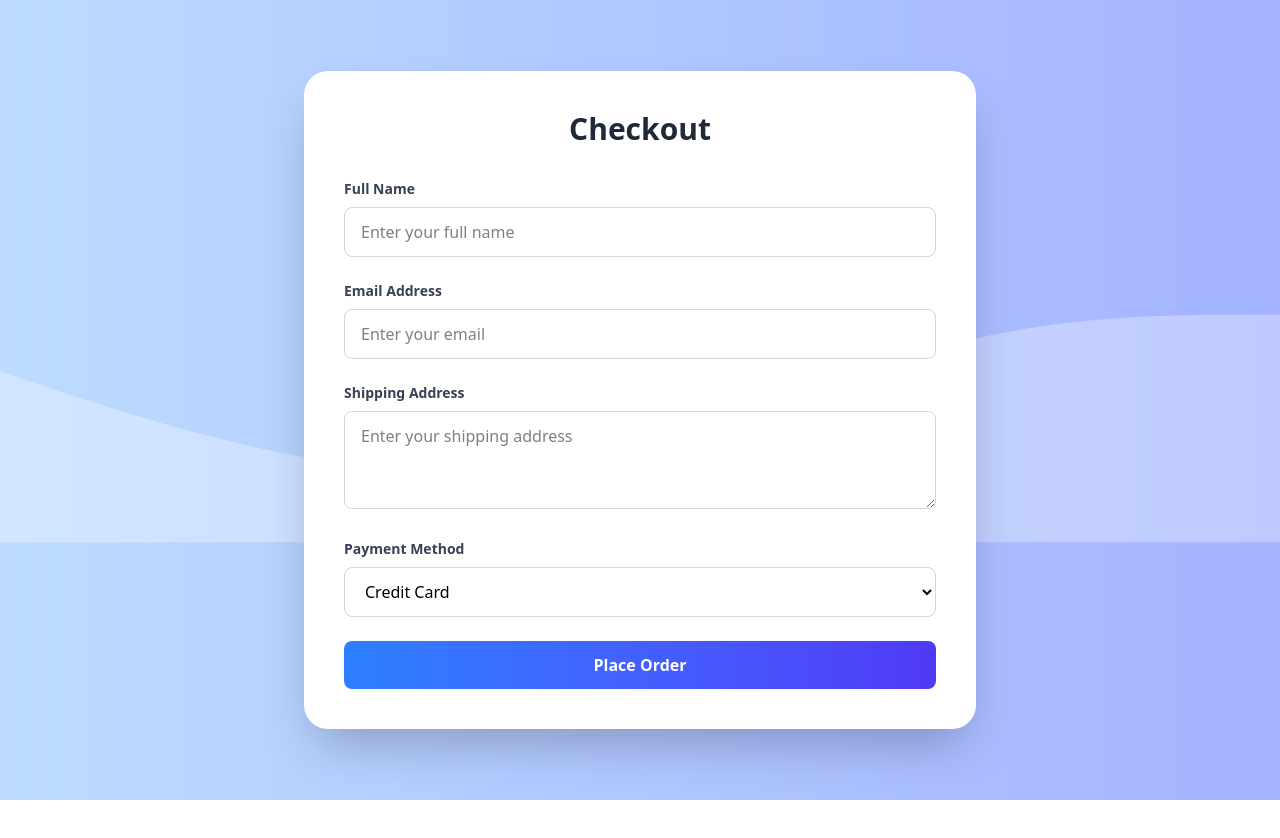
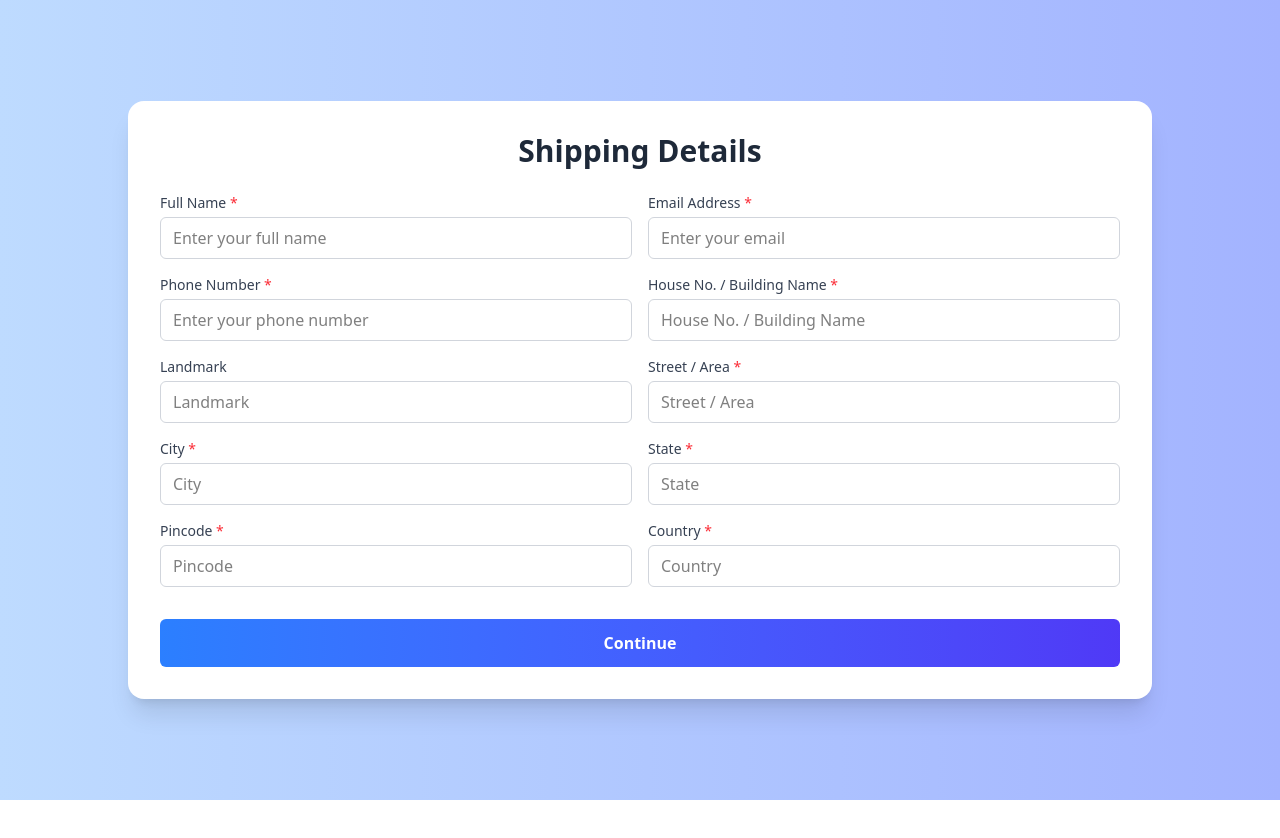
Before and after one commit to moidalam05/E-Shop-React, a React (Vite) app: page /checkout in a window 1280 px wide. Shown: the top 838 px of the page. After the commit the page ends 800 px from the top, so only its background shows below. Built offline with nearby package versions, Linux system fonts and the light colour scheme.

Commit message:
feat: Add Payment page and integrate form submission in Checkout component

```diff
--- a/src/App.jsx
+++ b/src/App.jsx
@@ -11,6 +11,7 @@ import Cart from "./pages/Cart";
 import Checkout from "./pages/Checkout";
 import Order from "./pages/Order";
 import SearchProducts from "./pages/SearchProducts";
+import Payment from "./pages/Payment";
 
 const App = () => {
   return (
@@ -28,6 +29,7 @@ const App = () => {
         </Route>
         <Route path="/checkout" element={<Checkout />} />
         <Route path="/checkout/success" element={<Order />} />
+        <Route path="/checkout/payment" element={<Payment />} />
       </Routes>
     </div>
   );
--- a/src/pages/Checkout.jsx
+++ b/src/pages/Checkout.jsx
@@ -1,85 +1,248 @@
-import React from "react";
-import { Link } from "react-router-dom";
+import React, { useState } from "react";
+import toast from "react-hot-toast";
+import { useNavigate } from "react-router-dom";
 
 const Checkout = () => {
+  const navigate = useNavigate();
+  const [formData, setFormData] = useState({
+    name: "",
+    email: "",
+    phone: "",
+    house: "",
+    street: "",
+    city: "",
+    state: "",
+    pincode: "",
+    country: "",
+    landmark: "",
+  });
+
+  const handleFormSubmit = (e) => {
+    e.preventDefault();
+    const { name, email, phone, house, street, city, state, pincode, country } =
+      formData;
+
+    if (
+      !name &&
+      !email &&
+      !phone &&
+      !house &&
+      !street &&
+      !city &&
+      !state &&
+      !pincode &&
+      !country
+    ) {
+      toast.error("Please fill all the fields!");
+      return;
+    }
+    if (phone.length !== 10) {
+      toast.error("Please enter valid phone number!");
+      return;
+    }
+    if (pincode.length !== 6) {
+      toast.error("Please enter valid pincode!");
+      return;
+    }
+    if (isNaN(pincode) && isNaN(phone)) {
+      toast.error("Please enter valid pincode and phone number!");
+      return;
+    }
+    navigate("/checkout/payment");
+    setFormData({
+      name: "",
+      email: "",
+      phone: "",
+      house: "",
+      street: "",
+      city: "",
+      state: "",
+      pincode: "",
+      country: "",
+      landmark: "",
+    });
+    toast.success("Form submitted successfully!");
+  };
+
   return (
-    <div className="relative bg-gradient-to-r from-blue-200 to-indigo-300 min-h-screen flex items-center justify-center">
-      <div className="absolute inset-0">
-        <svg
-          className="w-full h-full"
-          xmlns="http://www.w3.org/2000/svg"
-          viewBox="0 0 1440 320"
+    <div className="min-h-screen flex items-center justify-center bg-gradient-to-r from-blue-200 to-indigo-300 p-4">
+      <div className="bg-white p-8 rounded-2xl shadow-xl w-full max-w-5xl">
+        <h2 className="text-2xl md:text-3xl font-bold text-center mb-6 text-gray-800">
+          Shipping Details
+        </h2>
+        <form
+          onSubmit={handleFormSubmit}
+          className="grid grid-cols-1 md:grid-cols-2 gap-4"
         >
-          <path
-            fill="rgba(255, 255, 255, 0.3)"
-            d="M0,128L48,144C96,160,192,192,288,213.3C384,235,480,245,576,234.7C672,224,768,192,864,160C960,128,1056,96,1152,80C1248,64,1344,64,1392,64L1440,64L1440,320L1392,320C1344,320,1248,320,1152,320C1056,320,960,320,864,320C768,320,672,320,576,320C480,320,384,320,288,320C192,320,96,320,48,320L0,320Z"
-          ></path>
-        </svg>
-        <svg
-          className="absolute w-full h-full"
-          xmlns="http://www.w3.org/2000/svg"
-          viewBox="0 0 1440 320"
-        >
-          <path
-            fill="rgba(255, 255, 255, 0.5)"
-            d="M0,64L48,80C96,96,192,128,288,160C384,192,480,224,576,213.3C672,203,768,149,864,122.7C960,96,1056,96,1152,106.7C1248,117,1344,139,1392,149.3L1440,160L1440,320L1392,320C1344,320,1248,320,1152,320C1056,320,960,320,864,320C768,320,672,320,576,320C480,320,384,320,288,320C192,320,96,320,48,320L0,320Z"
-          ></path>
-        </svg>
-      </div>
-      <div className="relative bg-white p-10 rounded-3xl shadow-2xl w-full max-w-2xl">
-        <h2 className="text-3xl font-extrabold mb-8 text-gray-800 text-center">
-          Checkout
-        </h2>
-        <form className="space-y-6 flex flex-col">
+          {/* Name */}
           <div>
-            <label className="block text-sm font-semibold text-gray-700 mb-2">
-              Full Name
+            <label className="block text-sm font-medium text-gray-700 mb-1">
+              Full Name <span className="text-red-500">*</span>
             </label>
             <input
               type="text"
-              className="w-full px-4 py-3 border border-gray-300 rounded-lg focus:outline-none focus:ring-2 focus:ring-blue-500"
               placeholder="Enter your full name"
+              value={formData.name}
+              onChange={(e) =>
+                setFormData({ ...formData, name: e.target.value })
+              }
+              className="w-full px-3 py-2 border border-gray-300 rounded-md "
             />
           </div>
+
+          {/* Email */}
           <div>
-            <label className="block text-sm font-semibold text-gray-700 mb-2">
-              Email Address
+            <label className="block text-sm font-medium text-gray-700 mb-1">
+              Email Address <span className="text-red-500">*</span>
             </label>
             <input
               type="email"
-              className="w-full px-4 py-3 border border-gray-300 rounded-lg focus:outline-none focus:ring-2 focus:ring-blue-500"
               placeholder="Enter your email"
+              value={formData.email}
+              onChange={(e) =>
+                setFormData({ ...formData, email: e.target.value })
+              }
+              className="w-full px-3 py-2 border border-gray-300 rounded-md "
             />
           </div>
+
+          {/* Phone */}
           <div>
-            <label className="block text-sm font-semibold text-gray-700 mb-2">
-              Shipping Address
+            <label className="block text-sm font-medium text-gray-700 mb-1">
+              Phone Number <span className="text-red-500">*</span>
             </label>
-            <textarea
-              className="w-full px-4 py-3 border border-gray-300 rounded-lg focus:outline-none focus:ring-2 focus:ring-blue-500"
-              placeholder="Enter your shipping address"
-              rows="3"
-            ></textarea>
+            <input
+              type="tel"
+              placeholder="Enter your phone number"
+              value={formData.phone}
+              onChange={(e) =>
+                setFormData({ ...formData, phone: e.target.value })
+              }
+              className="w-full px-3 py-2 border border-gray-300 rounded-md "
+            />
           </div>
+
+          {/* House */}
           <div>
-            <label className="block text-sm font-semibold text-gray-700 mb-2">
-              Payment Method
+            <label className="block text-sm font-medium text-gray-700 mb-1">
+              House No. / Building Name <span className="text-red-500">*</span>
             </label>
-            <select className="w-full px-4 py-3 border border-gray-300 rounded-lg focus:outline-none focus:ring-2 focus:ring-blue-500">
-              <option value="credit-card">Credit Card</option>
-              <option value="debit-card">Debit Card</option>
-              <option value="paypal">PayPal</option>
-              <option value="upi">UPI</option>
-              <option value="cash-on-delivery">Cash on Delivery</option>
-            </select>
+            <input
+              type="text"
+              placeholder="House No. / Building Name"
+              value={formData.house}
+              onChange={(e) =>
+                setFormData({ ...formData, house: e.target.value })
+              }
+              className="w-full px-3 py-2 border border-gray-300 rounded-md "
+            />
           </div>
-          <Link
-            to="/checkout/success"
-            type="submit"
-            className="bg-gradient-to-r text-center from-blue-500 to-indigo-600 text-white py-3 px-6 rounded-lg font-semibold hover:shadow-lg transition duration-300"
-          >
-            Place Order
-          </Link>
+
+          {/* landmark */}
+          <div>
+            <label className="block text-sm font-medium text-gray-700 mb-1">
+              Landmark
+            </label>
+            <input
+              type="text"
+              placeholder="Landmark"
+              value={formData.landmark}
+              onChange={(e) =>
+                setFormData({ ...formData, landmark: e.target.value })
+              }
+              className="w-full px-3 py-2 border border-gray-300 rounded-md "
+            />
+          </div>
+
+          {/* Street */}
+          <div>
+            <label className="block text-sm font-medium text-gray-700 mb-1">
+              Street / Area <span className="text-red-500">*</span>
+            </label>
+            <input
+              type="text"
+              placeholder="Street / Area"
+              value={formData.street}
+              onChange={(e) =>
+                setFormData({ ...formData, street: e.target.value })
+              }
+              className="w-full px-3 py-2 border border-gray-300 rounded-md "
+            />
+          </div>
+
+          {/* City */}
+          <div>
+            <label className="block text-sm font-medium text-gray-700 mb-1">
+              City <span className="text-red-500">*</span>
+            </label>
+            <input
+              type="text"
+              placeholder="City"
+              value={formData.city}
+              onChange={(e) =>
+                setFormData({ ...formData, city: e.target.value })
+              }
+              className="w-full px-3 py-2 border border-gray-300 rounded-md "
+            />
+          </div>
+
+          {/* State */}
+          <div>
+            <label className="block text-sm font-medium text-gray-700 mb-1">
+              State <span className="text-red-500">*</span>
+            </label>
+            <input
+              type="text"
+              placeholder="State"
+              value={formData.state}
+              onChange={(e) =>
+                setFormData({ ...formData, state: e.target.value })
+              }
+              className="w-full px-3 py-2 border border-gray-300 rounded-md "
+            />
+          </div>
+
+          {/* Pincode */}
+          <div>
+            <label className="block text-sm font-medium text-gray-700 mb-1">
+              Pincode <span className="text-red-500">*</span>
+            </label>
+            <input
+              type="text"
+              placeholder="Pincode"
+              value={formData.pincode}
+              onChange={(e) =>
+                setFormData({ ...formData, pincode: e.target.value })
+              }
+              className="w-full px-3 py-2 border border-gray-300 rounded-md "
+            />
+          </div>
+
+          {/* Country */}
+          <div>
+            <label className="block text-sm font-medium text-gray-700 mb-1">
+              Country <span className="text-red-500">*</span>
+            </label>
+            <input
+              type="text"
+              placeholder="Country"
+              value={formData.country}
+              onChange={(e) =>
+                setFormData({ ...formData, country: e.target.value })
+              }
+              className="w-full px-3 py-2 border border-gray-300 rounded-md "
+            />
+          </div>
+
+          {/* Submit Button */}
+          <div className="md:col-span-2">
+            <button
+              type="submit"
+              className="w-full bg-gradient-to-r from-blue-500 to-indigo-600 text-white py-3 rounded-md font-semibold hover:shadow-md transition duration-300 mt-4 cursor-pointer"
+            >
+              Continue
+            </button>
+          </div>
         </form>
       </div>
     </div>
--- /dev/null
+++ b/src/pages/Payment.jsx
@@ -0,0 +1,9 @@
+import React from 'react'
+
+const Payment = () => {
+  return (
+    <div>Payment</div>
+  )
+}
+
+export default Payment
```
